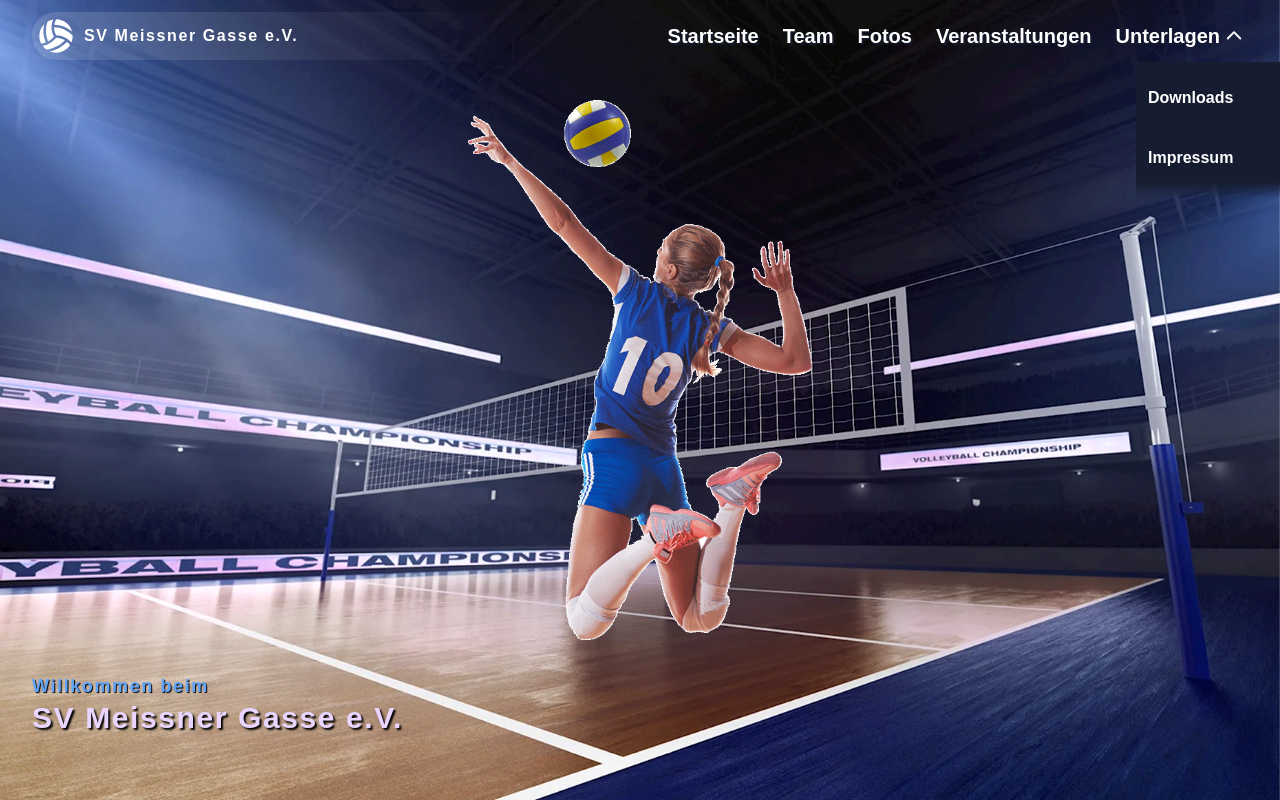
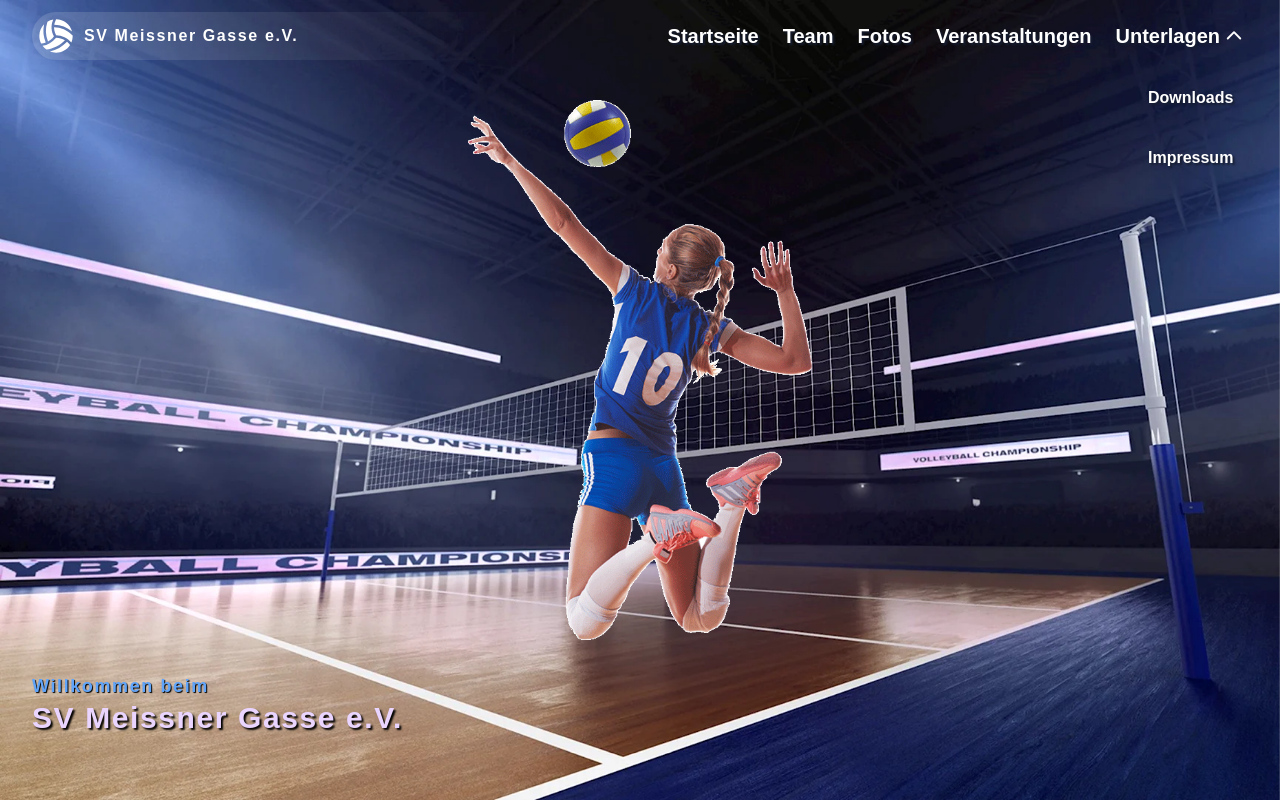
Before and after one commit to SergeySergienko/meiga, a React (Vite) app: page / in a window 1280 px wide. Both pictures are taken after a click on the element "Unterlagen". Shown: the top 800 px of the page. Built offline with nearby package versions, Linux system fonts and the light colour scheme.

Commit message:
Add scroll throttling

```diff
--- a/src/components/NavMenu.jsx
+++ b/src/components/NavMenu.jsx
@@ -12,7 +12,7 @@ const links = [
   { path: 'unterlagen', label: 'Unterlagen' },
 ];
 
-export const NavMenu = ({ classList, onClose }) => {
+export const NavMenu = ({ classList, isScrolled, onClose }) => {
   const [isSubmenuOpen, setIsSubmenuOpen] = useState(false);
 
   const toggleSubmenu = () => setIsSubmenuOpen((prev) => !prev);
@@ -70,7 +70,9 @@ export const NavMenu = ({ classList, onClose }) => {
                   <CaretIcon />
                 </span>
               </div>
-              {isSubmenuOpen && <SubMenu onClose={closeSubmenu} />}
+              {isSubmenuOpen && (
+                <SubMenu isScrolled={isScrolled} onClose={closeSubmenu} />
+              )}
             </li>
           );
         }
--- a/src/components/Navbar.jsx
+++ b/src/components/Navbar.jsx
@@ -2,6 +2,7 @@ import { useState, useEffect } from 'react';
 // import { FaSearch } from 'react-icons/fa';
 import { NavMenu, MenuPopup } from './';
 import { BurgerIcon, LogoIcon } from './icons';
+import { throttle } from '../utils';
 
 export const Navbar = () => {
   const [scrollPosition, setScrollPosition] = useState(0);
@@ -9,10 +10,9 @@ export const Navbar = () => {
   const [isMenuPopupOpen, toggleMenuPopup] = useState(false);
 
   useEffect(() => {
-    const handleScroll = () => {
-      const position = window.scrollY;
-      setScrollPosition(position);
-    };
+    const handleScroll = throttle(() => {
+      setScrollPosition(window.scrollY);
+    });
 
     window.addEventListener('scroll', handleScroll);
 
@@ -21,11 +21,11 @@ export const Navbar = () => {
     };
   }, []);
 
-  const navBgClass = scrollPosition > 40 ? 'bg-blue-dark' : 'transparent';
-  const navEdgeClass =
-    scrollPosition > 40
-      ? 'bg-gradient-to-b from-blue-dark to-transparent'
-      : 'transparent';
+  const isScrolledBeyondOffset = scrollPosition > 40;
+  const navBgClass = isScrolledBeyondOffset ? 'bg-blue-dark' : 'transparent';
+  const navEdgeClass = isScrolledBeyondOffset
+    ? 'bg-gradient-to-b from-blue-dark to-transparent'
+    : 'transparent';
 
   return (
     <>
@@ -43,7 +43,10 @@ export const Navbar = () => {
                 SV Meissner Gasse e.V.
               </span>
             </a>
-            <NavMenu classList='hidden lg:flex gap-6' />
+            <NavMenu
+              classList='hidden lg:flex gap-6'
+              isScrolled={isScrolledBeyondOffset}
+            />
           </div>
           <div className='flex items-center h-12 p-1 lg:hidden'>
             <button
--- a/src/components/SubMenu.jsx
+++ b/src/components/SubMenu.jsx
@@ -9,7 +9,7 @@ const submenuItems = [
   { path: 'impressum', label: 'Impressum' },
 ];
 
-export const SubMenu = ({ onClose }) => {
+export const SubMenu = ({ isScrolled, onClose }) => {
   const [isVisible, setIsVisible] = useState(false);
   const [formularName, setFormularName] = useState(null);
 
@@ -27,10 +27,15 @@ export const SubMenu = ({ onClose }) => {
     setFormularName(null);
   };
 
+  const navBgClass = isScrolled ? 'bg-blue-dark' : 'transparent';
+  const navEdgeClass = isScrolled
+    ? 'bg-gradient-to-b from-blue-dark to-transparent'
+    : 'transparent';
+
   return (
     <>
       <ul
-        className={`lg:absolute top-10 lg:left-auto lg:-right-9 lg:w-36 lg:bg-blue-dark font-bold transition-opacity duration-500 ${
+        className={`lg:absolute top-10 lg:left-auto lg:-right-9 lg:w-36 lg:${navBgClass} font-bold transition-opacity duration-500 ${
           isVisible ? 'opacity-100' : 'opacity-0'
         }`}
       >
@@ -43,7 +48,9 @@ export const SubMenu = ({ onClose }) => {
             <span>{item.label}</span>
           </li>
         ))}
-        <div className='hidden lg:block h-4 absolute left-0 right-0 bg-gradient-to-b from-blue-dark to-transparent' />
+        <div
+          className={`hidden lg:block h-4 absolute left-0 right-0 ${navEdgeClass}`}
+        />
       </ul>
       {formularName && (
         <FullScreenPopup formularName={formularName} onClose={closePopup} />
--- a/src/utils.js
+++ b/src/utils.js
@@ -1,2 +1,15 @@
 export const getLocaleDate = (dateString) =>
   new Date(dateString).toLocaleDateString('de');
+
+export function throttle(func, delay = 50) {
+  let lastCall = 0;
+
+  return function (...args) {
+    const now = new Date().getTime();
+
+    if (now - lastCall >= delay) {
+      lastCall = now;
+      func(...args);
+    }
+  };
+}
```
